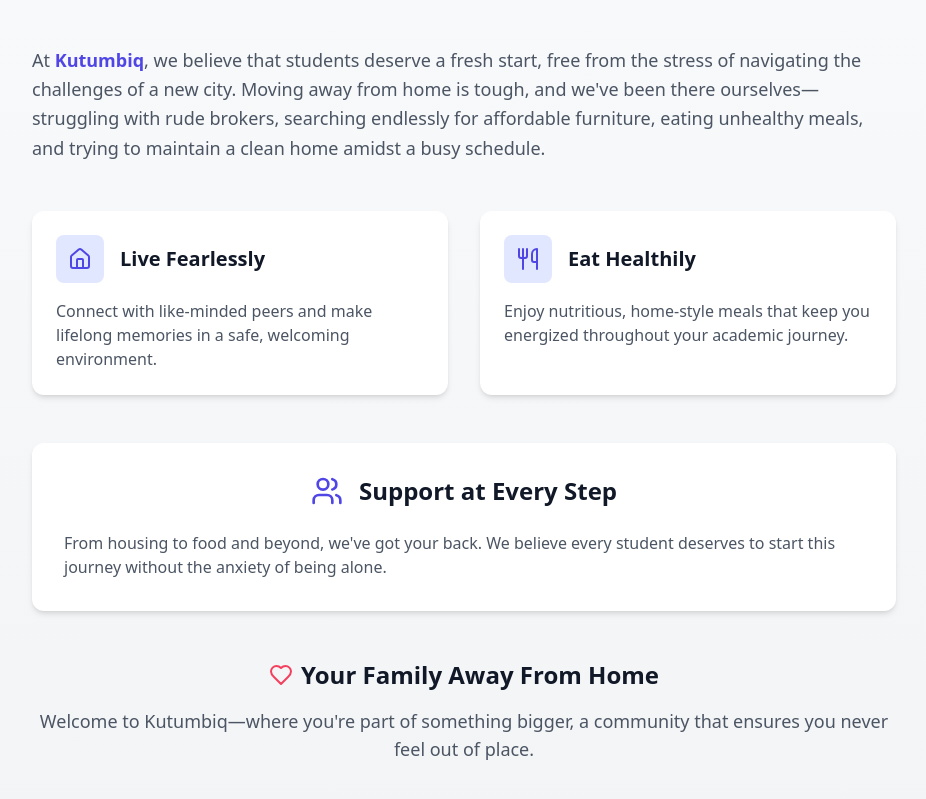
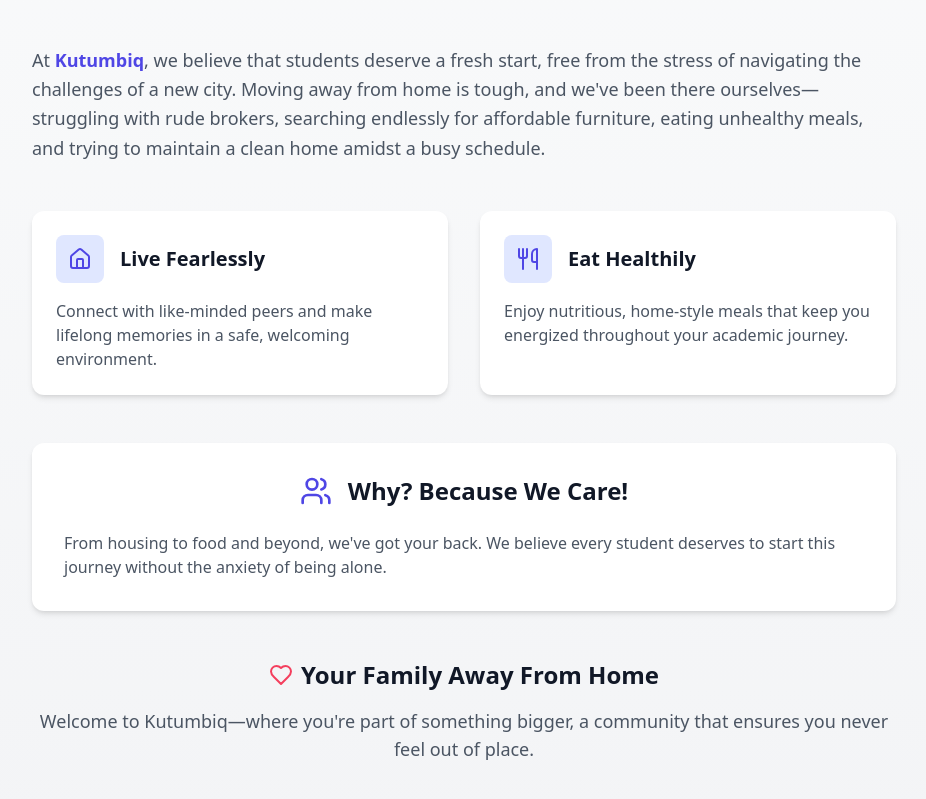
Before and after one commit to pankajrampawar/kutumbiq, a Next.js app: page / in a window 1280 px wide. Shown: the part 2405-3204 px from the top of the page, without its empty margins (176-1102 px from the left). Built offline with nearby package versions, Linux system fonts and the light colour scheme.

Commit message:
updated about us page

```diff
--- a/app/ui/components/home/aboutUs.js
+++ b/app/ui/components/home/aboutUs.js
@@ -49,9 +49,9 @@ function AboutUs() {
 
                     {/* Support Section */}
                     <div className="bg-white p-8 rounded-xl shadow-md mt-8">
-                        <div className="flex items-center justify-center space-x-4 mb-6">
+                        <div className="flex items-left justify-center space-x-4 mb-6">
                             <Users className="w-8 h-8 text-indigo-600" />
-                            <h3 className="text-2xl font-semibold text-gray-900">Support at Every Step</h3>
+                            <h3 className="text-2xl font-semibold text-gray-900">Why? Because We Care!</h3>
                         </div>
                         <p className="text-gray-600">
                             From housing to food and beyond, we've got your back. We believe every student deserves to start this journey without the anxiety of being alone.
```
